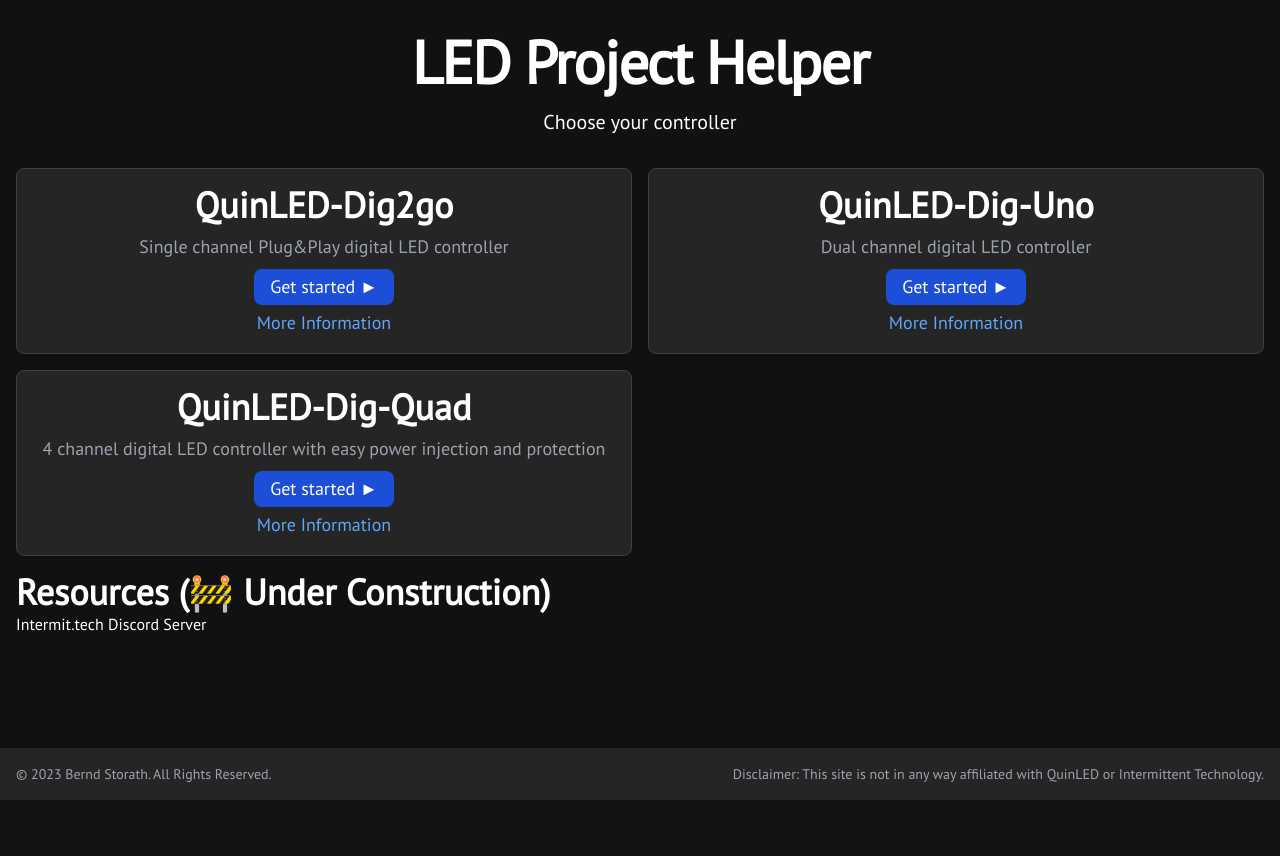
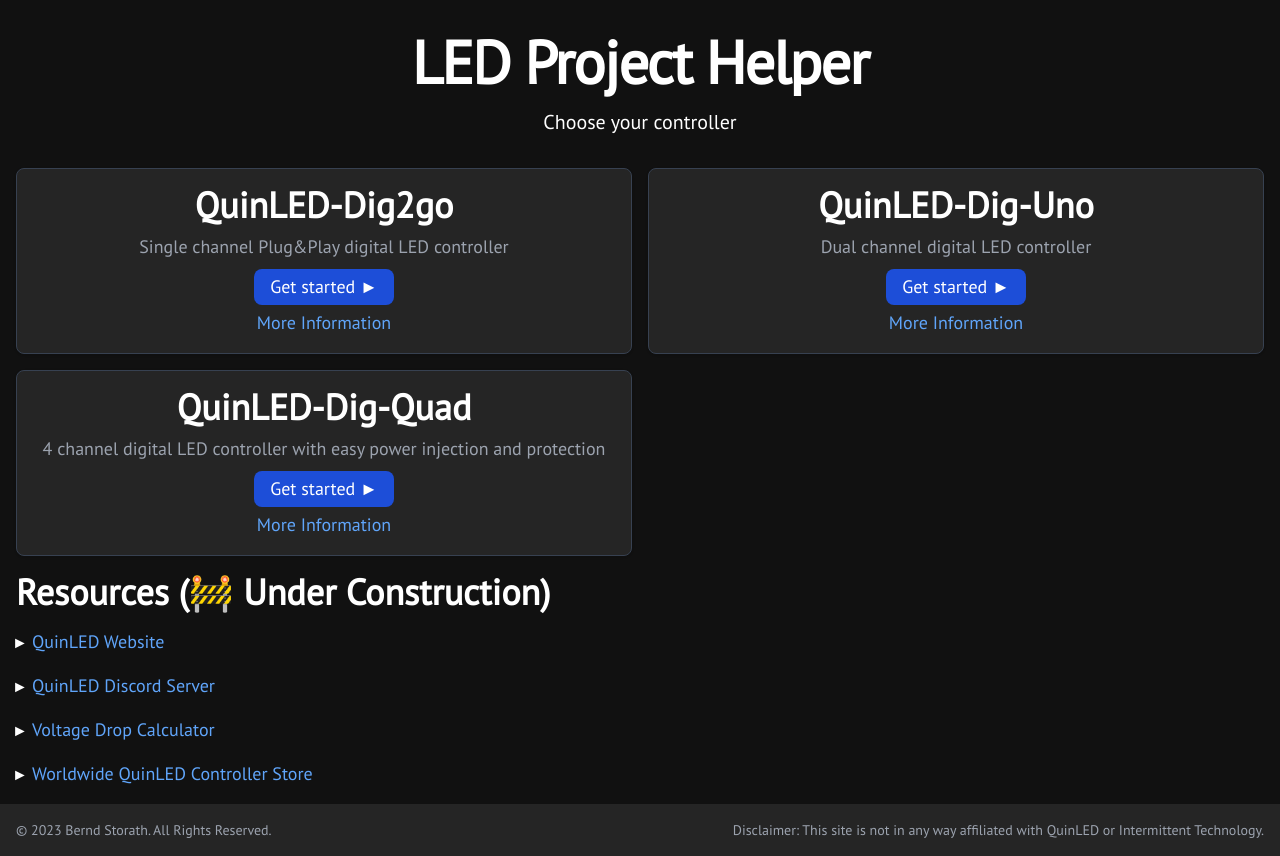
Before and after one commit to kaaax0815/led-project-helper, a Vue app: page / in a window 1280 px wide. Before the commit the page ends 800 px from the top, so only its background shows below. Built offline with nearby package versions, Linux system fonts and the light colour scheme.

Commit message:
better resource overview

```diff
--- a/src/HomePage.vue
+++ b/src/HomePage.vue
@@ -1,5 +1,6 @@
 <script setup lang="ts">
 import HomeLink from '@/components/HomeLink.vue'
+import HomeResources from '@/components/HomeResources.vue'
 </script>
 
 <template>
@@ -31,8 +32,5 @@
       />
     </div>
   </div>
-  <div class="m-4">
-    <h2 class="text-4xl font-extrabold">Resources (🚧 Under Construction)</h2>
-    <a href="https://discord.gg/WdbAauG">Intermit.tech Discord Server</a>
-  </div>
+  <HomeResources />
 </template>
--- /dev/null
+++ b/src/components/HomeResources.vue
@@ -0,0 +1,35 @@
+<script setup lang="ts">
+import ResourceLink from './ResourceLink.vue'
+</script>
+
+<template>
+  <div class="m-4 flex flex-col">
+    <h2 class="mb-4 text-4xl font-extrabold">Resources (🚧 Under Construction)</h2>
+    <ul class="ml-4 space-y-4">
+      <li>
+        <ResourceLink title="QuinLED Website" link="https://quinled.info/" />
+      </li>
+      <li>
+        <ResourceLink title="QuinLED Discord Server" link="https://discord.gg/WdbAauG" />
+      </li>
+      <li>
+        <ResourceLink
+          title="Voltage Drop Calculator"
+          link="https://www.rapidtables.com/calc/wire/voltage-drop-calculator.html"
+        />
+      </li>
+      <li>
+        <ResourceLink
+          title="Worldwide QuinLED Controller Store"
+          link="https://shop.allnetchina.cn/collections/quinled"
+        />
+      </li>
+    </ul>
+  </div>
+</template>
+
+<style scoped>
+li {
+  list-style-type: '► ';
+}
+</style>
--- /dev/null
+++ b/src/components/ResourceLink.vue
@@ -0,0 +1,12 @@
+<script setup lang="ts">
+defineProps<{
+  title: string
+  link: string
+}>()
+</script>
+
+<template>
+  <a class="text-lg text-blue-400" target="_blank" rel="noopener noreferrer" :href="link">{{
+    title
+  }}</a>
+</template>
```
